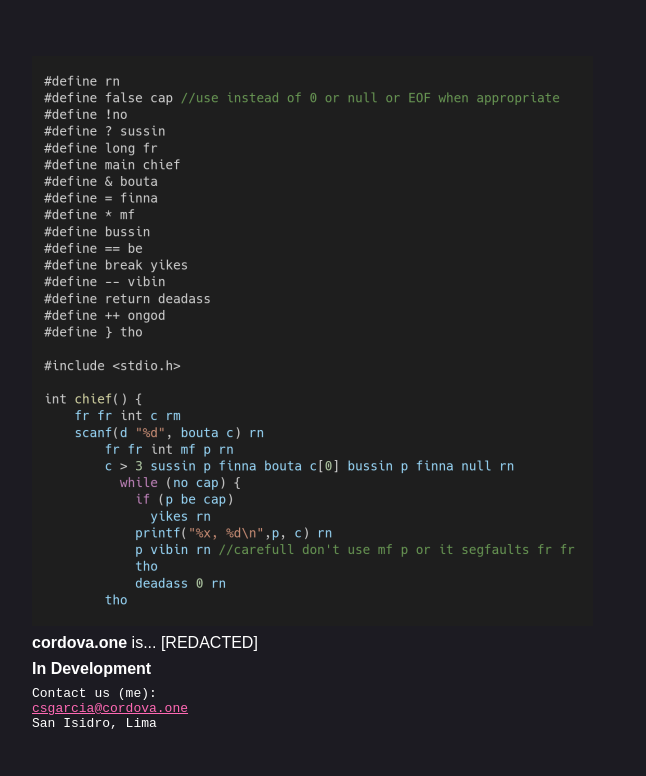
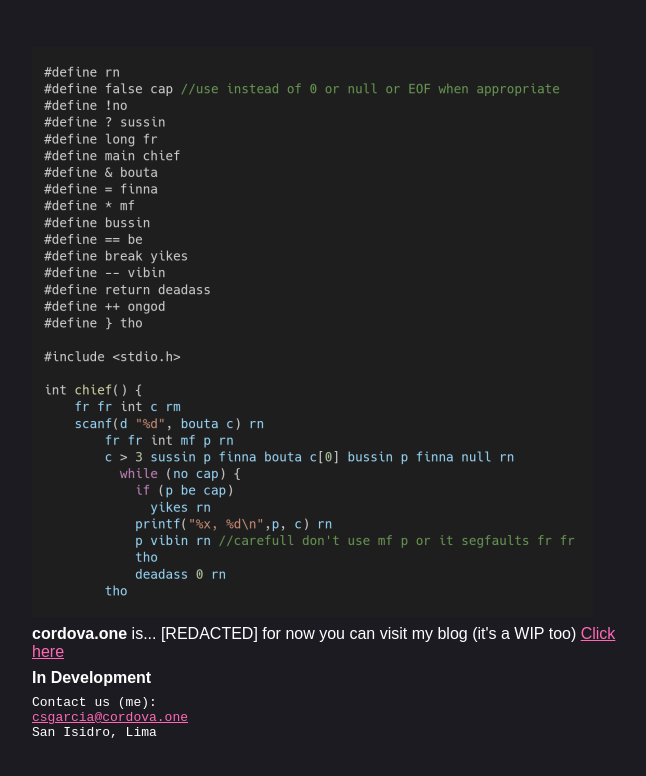
Before and after one commit to milowysh/milowysh.github.io, a plain HTML site: page index.html in a window 1280 px wide. Shown: the whole page, without its empty margins (308-954 px from the left). Drawn offline with Linux system fonts and the light colour scheme.

Commit message:
Add notes.cordova.one link to index
among us sus

```diff
--- a/index.html
+++ b/index.html
@@ -43,6 +43,8 @@ a {
 			</p>
 			<p>
 				<strong>cordova.one</strong> is... [REDACTED]
+				for now you can visit my blog (it's a WIP too)
+				<a href="https://notes.cordova.one/">Click here</a>
 
 
 
```
